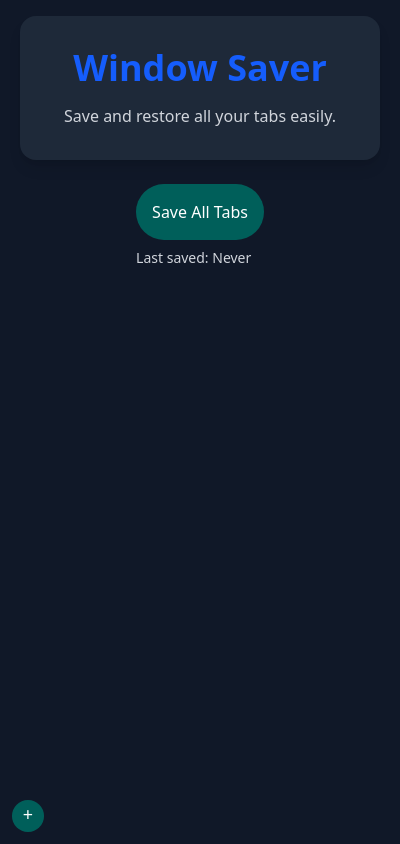
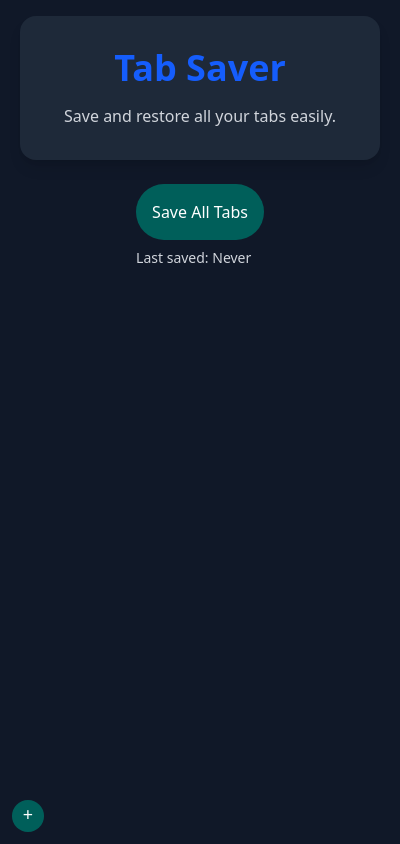
Before and after one commit to Rosnaky/Window-Saver, a browser extension: page popup/popup.html in a window 400 px wide. Drawn offline with Linux system fonts and the light colour scheme.

```diff
--- a/popup/popup.html
+++ b/popup/popup.html
@@ -3,13 +3,13 @@
 <head>
     <meta charset="UTF-8">
     <meta name="viewport" content="width=device-width, initial-scale=1.0">
-    <title>Window Saver</title>
+    <title>Tab Saver</title>
     <script src="./tailwindcss_cdn_405.js"></script>
     <script src="popup.js"></script>
 </head>
 <body class="h-100 w-100 p-4 bg-gray-900 text-white flex flex-col items-center justify-start">
     <div class="bg-gray-800 rounded-2xl shadow-lg p-8 flex flex-col items-center justify-start h-20, w-90">
-        <h1 class="text-4xl font-bold text-blue-600">Window Saver</h1>
+        <h1 class="text-4xl font-bold text-blue-600">Tab Saver</h1>
         <p class="mt-4 text-md text-gray-300">Save and restore all your tabs easily.</p>
     </div>
     <div class="flex flex-col justify-start pt-6">
```
Also changed, not shown: icons/icon500.png (added), manifest.json.
